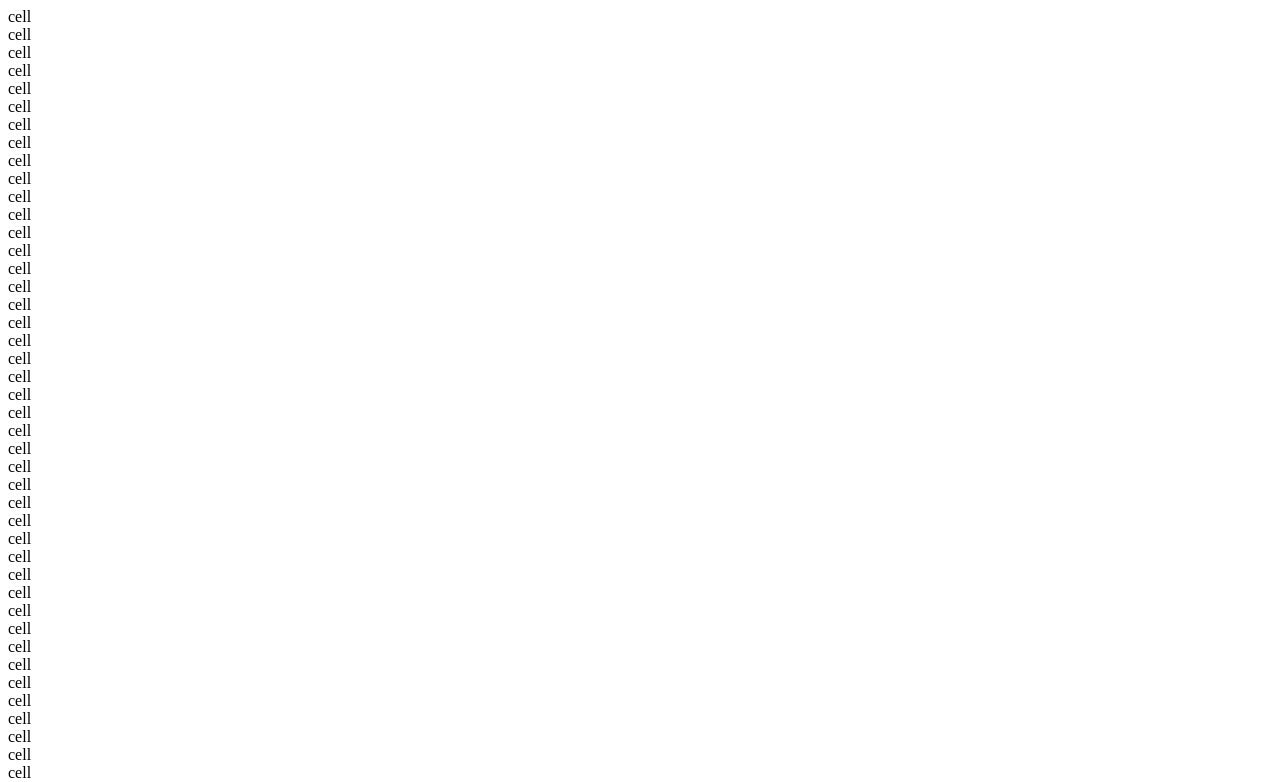
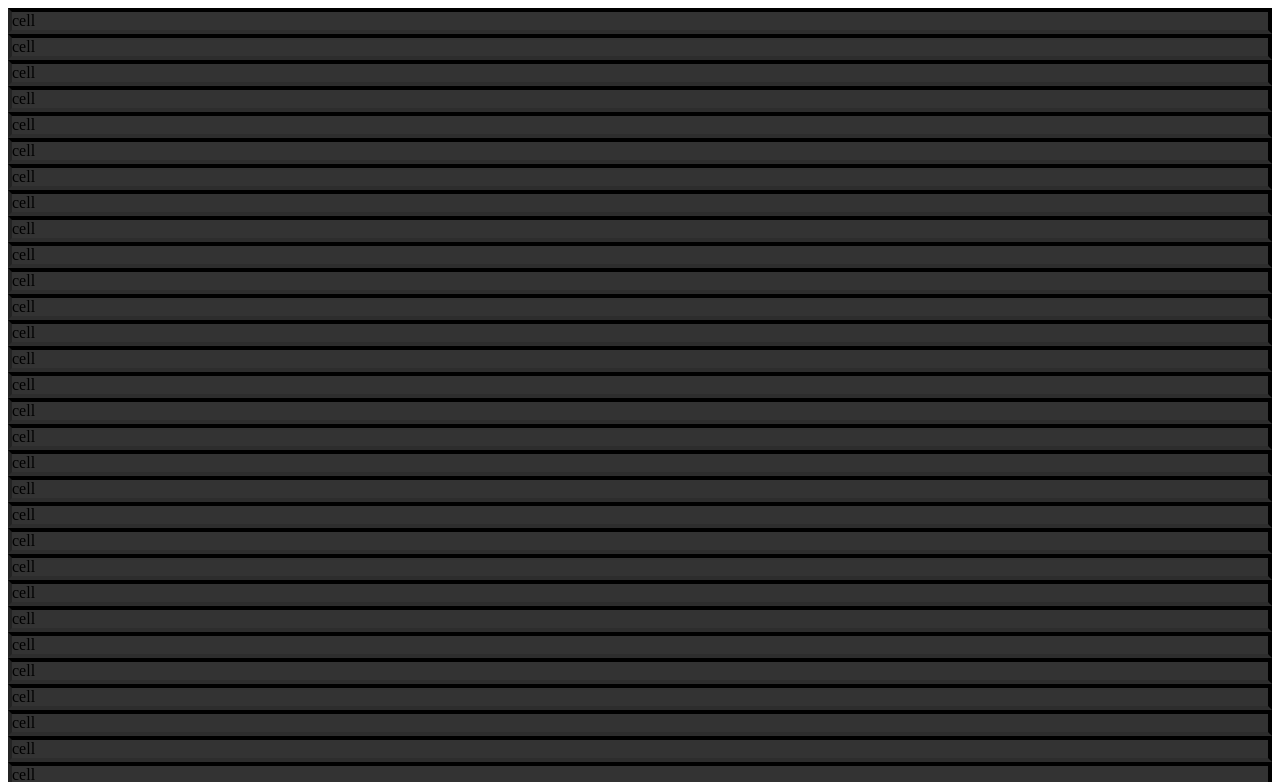
Before and after one commit to lacrivella/react-tetris, a React app: page / in a window 1280 px wide. Shown: the top 782 px of the page. Built offline with nearby package versions, Linux system fonts and the light colour scheme.

Commit message:
added style component for cell

```diff
--- a/src/components/Cell.js
+++ b/src/components/Cell.js
@@ -1,10 +1,12 @@
 import React from 'react';
+import { StyledCell } from './styles/StyledCell';
+import { TETROMINOS } from '../helpers/tetrominos';
 
 function Cell({ type }) {
   return (
-    <div>
+    <StyledCell type={'L'} color={TETROMINOS[type].color}>
       cell
-    </div>
+    </StyledCell>
   );
 }
 
--- /dev/null
+++ b/src/components/index.css
@@ -0,0 +1,6 @@
+@import url('https://fonts.googleapis.com/css?family=Press+Start+2P&display=swap');
+
+body {
+  margin: 0;
+  font-family: 'Press Start 2P', cursive;
+}
--- /dev/null
+++ b/src/components/styles/StyledCell.js
@@ -0,0 +1,11 @@
+import styled from 'styled-components';
+
+export const StyledCell = styled.div`
+  width: auto;
+  background: rgba(${props => props.color}, 0.8);
+  border: ${props => (props.type === 0 ? '0px solid' : '4px solid')};
+  border-bottom-color: rgba(${props => props.color}, 0.1);
+  border-right-color: rgba(${props => props.color}, 1);
+  border-top-color: rgba(${props => props.color}, 1);
+  border-left-color: rgba(${props => props.color}, 0.3);
+`
```
